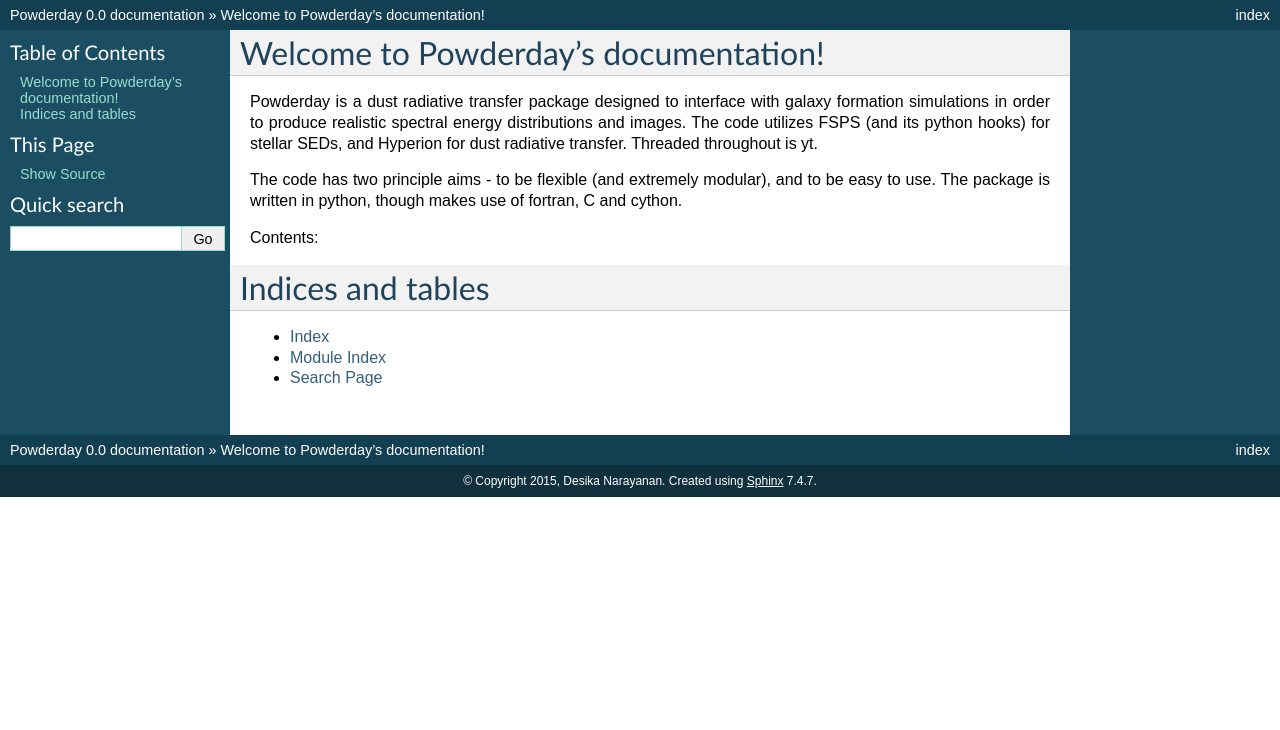
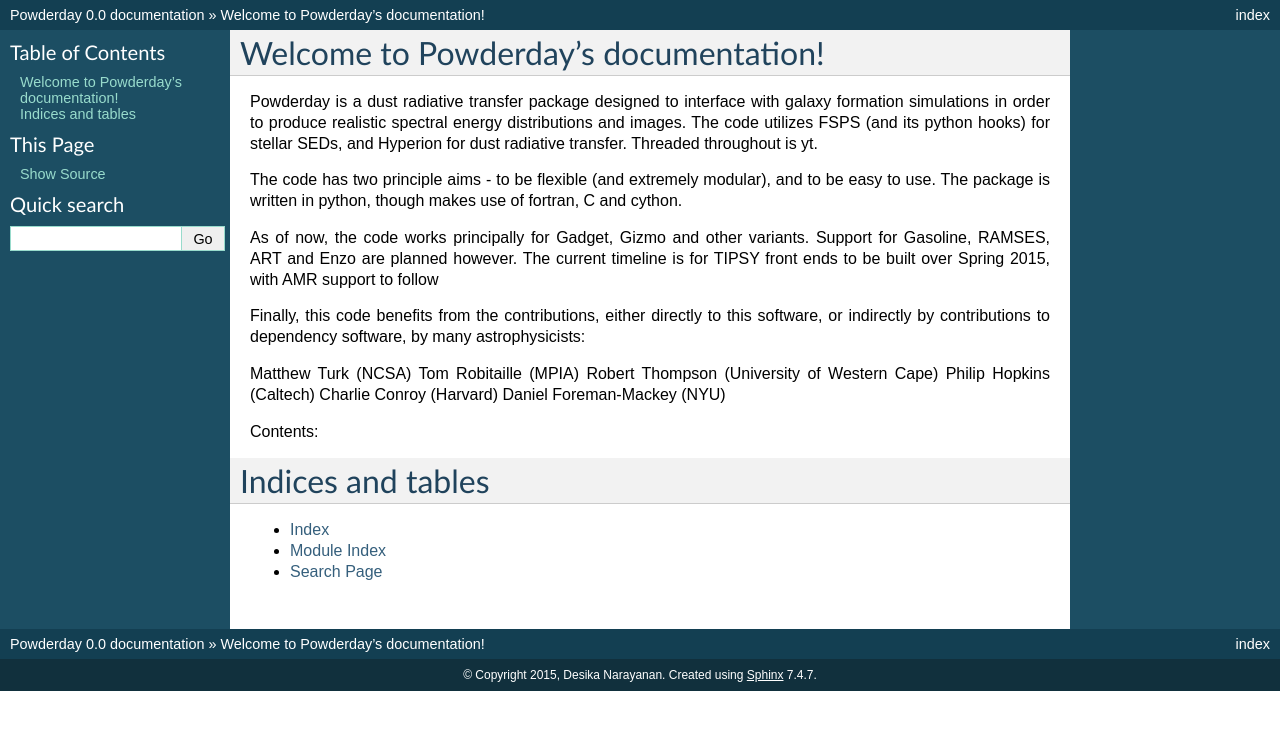
Before and after one commit to dnarayanan/powderday, a Sphinx documentation site: the page built from docs/index.rst, in a window 1280 px wide. Shown: the top 730 px of the page. Built offline with Sphinx 7.4.7, drawn with Linux system fonts in a browser that asks for light colours.

Commit message:
docs update

```diff
--- a/docs/index.rst
+++ b/docs/index.rst
@@ -16,6 +16,21 @@
 modular), and to be easy to use.  The package is written in python,
 though makes use of fortran, C and cython.
 
+As of now, the code works principally for Gadget, Gizmo and other
+variants.  Support for Gasoline, RAMSES, ART and Enzo are planned
+however.  The current timeline is for TIPSY front ends to be built
+over Spring 2015, with AMR support to follow
+
+Finally, this code benefits from the contributions, either directly to
+this software, or indirectly by contributions to dependency software,
+by many astrophysicists:
+
+Matthew Turk (NCSA)
+Tom Robitaille (MPIA)
+Robert Thompson (University of Western Cape)
+Philip Hopkins (Caltech)
+Charlie Conroy (Harvard)
+Daniel Foreman-Mackey (NYU)
 
 Contents:
 
--- /dev/null
+++ b/docs/rtd_pip_requirements.txt
@@ -0,0 +1,2 @@
+numpydoc==0.4
+numpy==1.8.0
```
